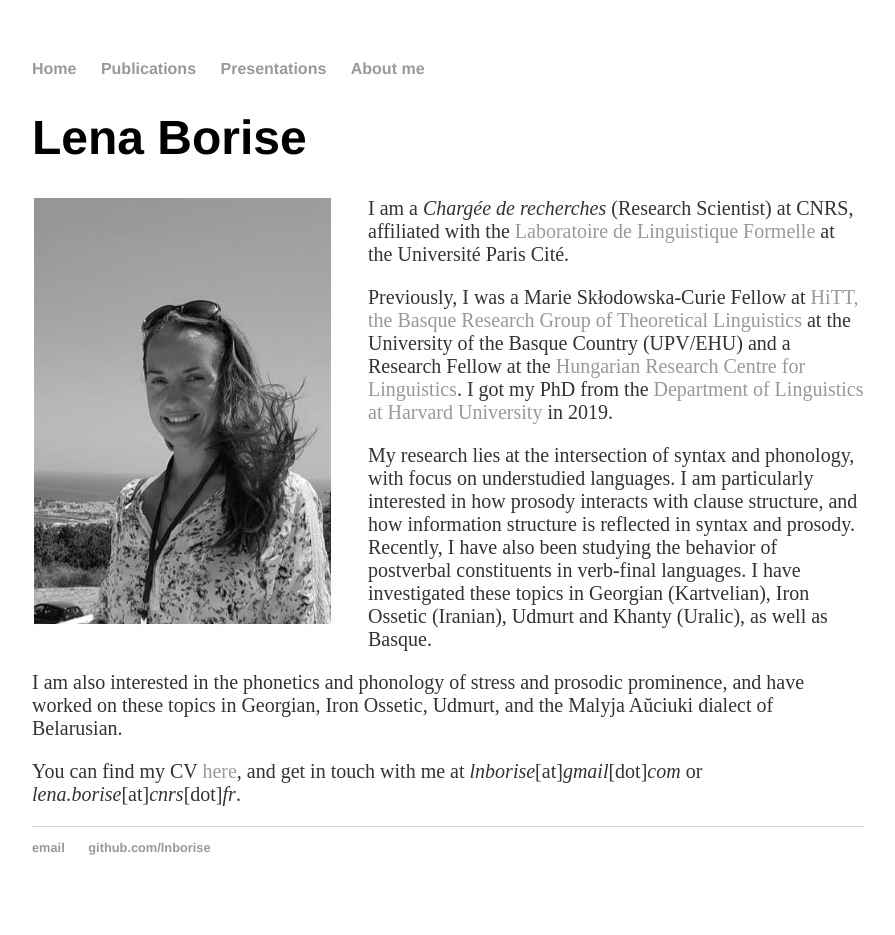
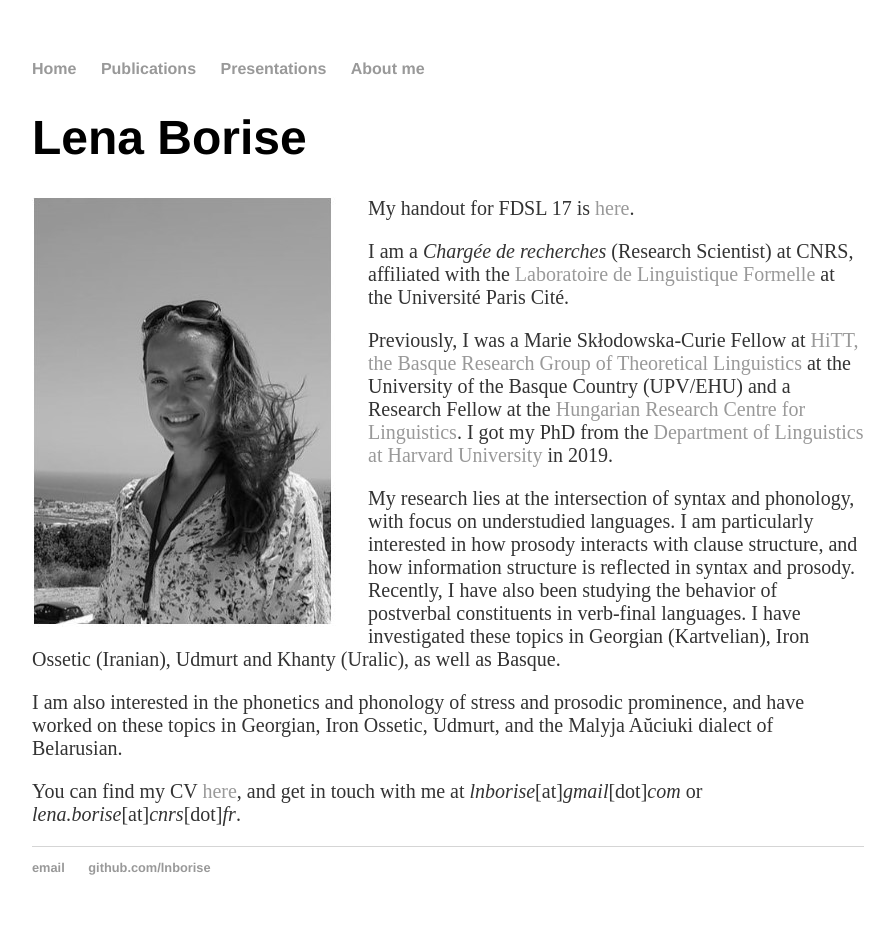
Before and after one commit to lnborise/lnborise.github.io, a Jekyll site: the page built from index.html, in a window 1280 px wide. Shown: the whole page, without its empty margins (192-1087 px from the left). Built offline with Jekyll 4.4.1, drawn with Linux system fonts in a browser that asks for light colours.

Commit message:
Update index.html

```diff
--- a/index.html
+++ b/index.html
@@ -8,6 +8,7 @@ title: Lena Borise
     <img src="/assets/LB_upddd.jpg" alt="">
   </div>
   <div>
+  	<p> My handout for FDSL 17 is <a href="https://lnborise.github.io/assets/Borise_FDSL17.pdf">here</a>.</p>
 
 	<p>I am a <i>Chargée de recherches</i> (Research Scientist) at CNRS, affiliated with the <a href="http://www.llf.cnrs.fr/en">Laboratoire de Linguistique Formelle</a> at the Université Paris Cité. </p>
 
```
